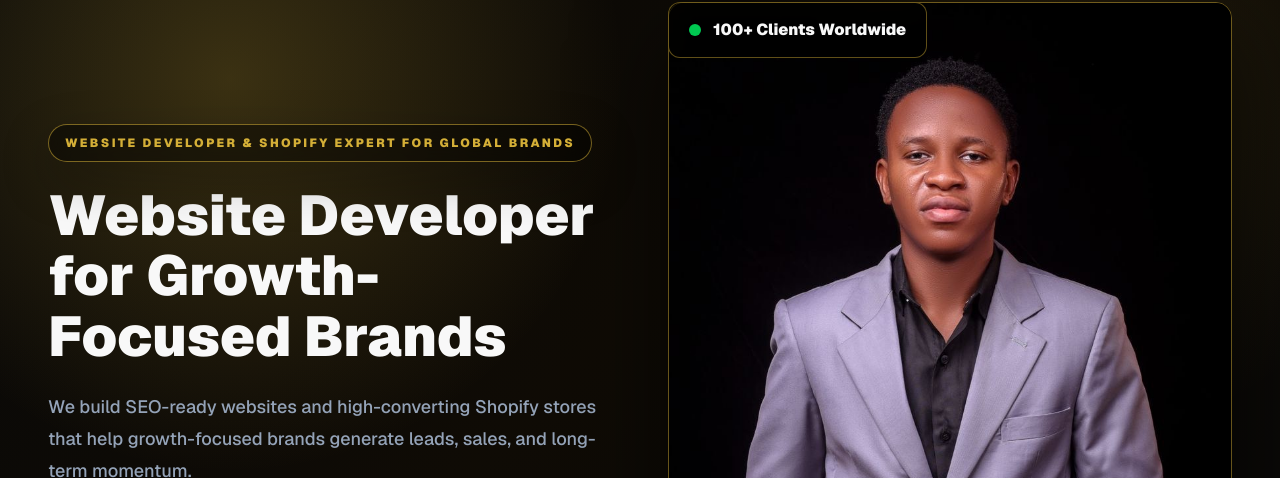
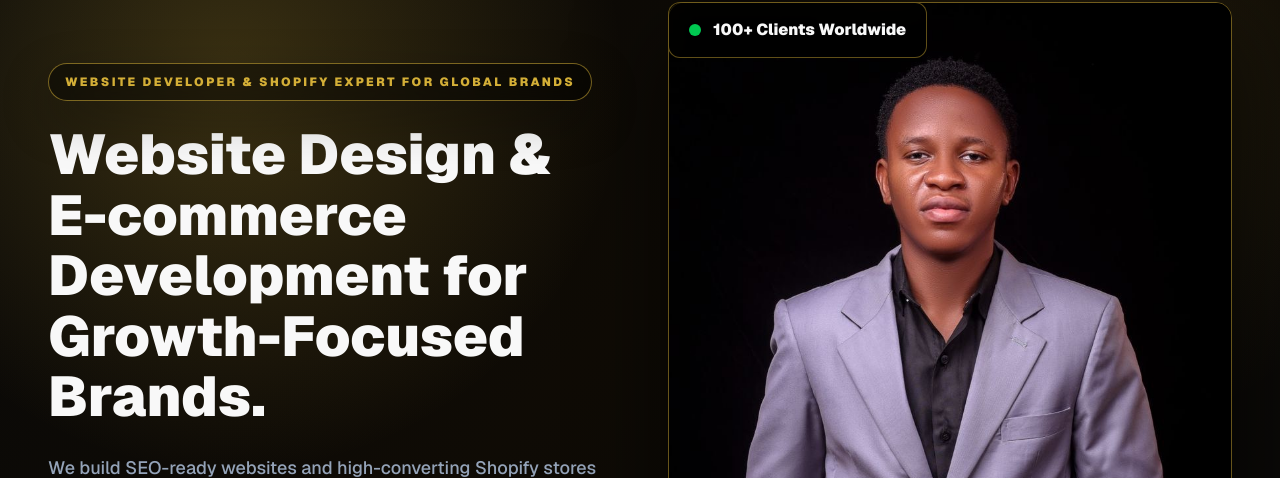
Before and after one commit to Peter-Aderinto/peter-agency-website, a Next.js app: page / in a window 1280 px wide. Shown: the part 175-653 px from the top of the page. Built offline with nearby package versions, Linux system fonts and the light colour scheme; no server answers.

Commit message:
keywords adjustment

```diff
--- a/app/page.tsx
+++ b/app/page.tsx
@@ -19,7 +19,6 @@ import {
   defaultRegion,
   getRegionConfig,
   isRegionKey,
-  regions,
   type RegionKey,
 } from "@/lib/regions";
 
@@ -290,11 +289,11 @@ export default async function Home({ region }: HomeProps = {}) {
   const country = regionConfig.countryName;
   const services = getServices(country, selectedRegion === "global");
   const heroEyebrow = selectedRegion !== "global"
-    ? `BEST WEBSITE DEVELOPER IN ${country.toUpperCase()}`
+    ? `WEBSITE DEVELOPER & SHOPIFY EXPERT IN ${country.toUpperCase()}`
     : "WEBSITE DEVELOPER & SHOPIFY EXPERT FOR GLOBAL BRANDS";
   const heroTitle = selectedRegion !== "global"
-    ? `Best Website Developer in ${country}`
-    : regions.global.heroKeyword;
+    ? `Website Design & E-commerce Development for ${regionConfig.audienceName}.`
+    : "Website Design & E-commerce Development for Growth-Focused Brands.";
   const heroDescription = selectedRegion !== "global"
     ? `Shopify Expert serving ${country} businesses with SEO-ready websites, high-converting stores, and scalable digital systems.`
     : "We build SEO-ready websites and high-converting Shopify stores that help growth-focused brands generate leads, sales, and long-term momentum.";
```
